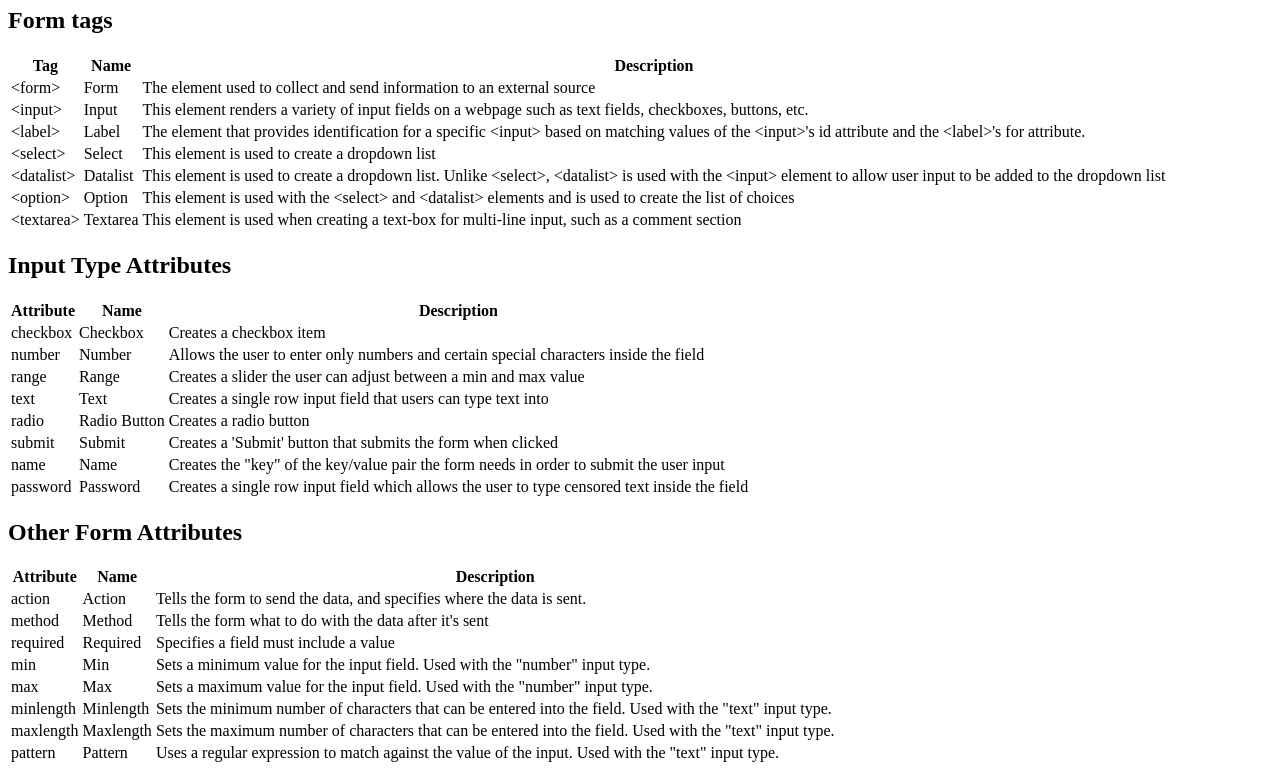
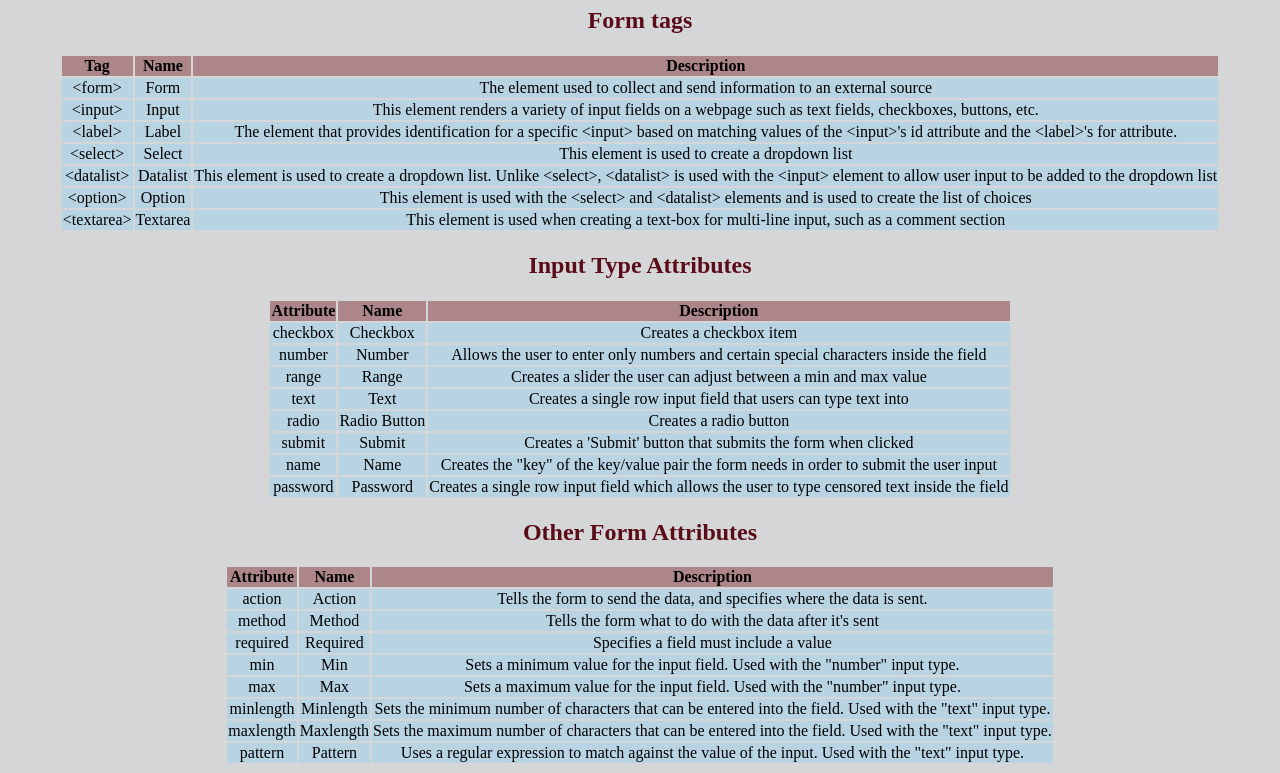
Before and after one commit to RebeccaSchwab/Build-Your-Own-Cheat-Sheet, a plain HTML site: page index.html in a window 1280 px wide. Shown: the part 73-846 px from the top of the page. Drawn offline with Linux system fonts and the light colour scheme.

Commit message:
Center content, add color scheme

```diff
--- a/index.html
+++ b/index.html
@@ -13,7 +13,7 @@
         <section>
             <h2>Form tags</h2>
         </section>
-        <table>
+        <table class="center">
             <thead>
                 <tr>
                     <th scope="col">Tag</th>
@@ -62,7 +62,7 @@
         <section>
             <h2>Input Type Attributes</h2>
         </section>
-        <table>
+        <table class="center">
             <thead>
                 <tr>
                     <th scope="col">Attribute</th>
@@ -116,7 +116,7 @@
         <section>
             <h2>Other Form Attributes</h2>
         </section>
-        <table>
+        <table class="center">
             <thead>
                 <tr>
                     <th scope="col">Attribute</th>
--- a/styles.css
+++ b/styles.css
@@ -0,0 +1,21 @@
+body {
+    text-align: center;
+    background-color: #D5D6D7;
+}
+
+.center {
+    margin-left: auto;
+    margin-right: auto;
+}
+
+tbody {
+    background-color: #B8D4E3;
+}
+
+thead {
+    background-color: #AC8688;
+}
+
+h2 {
+    color: #5a0c19;
+}
```
